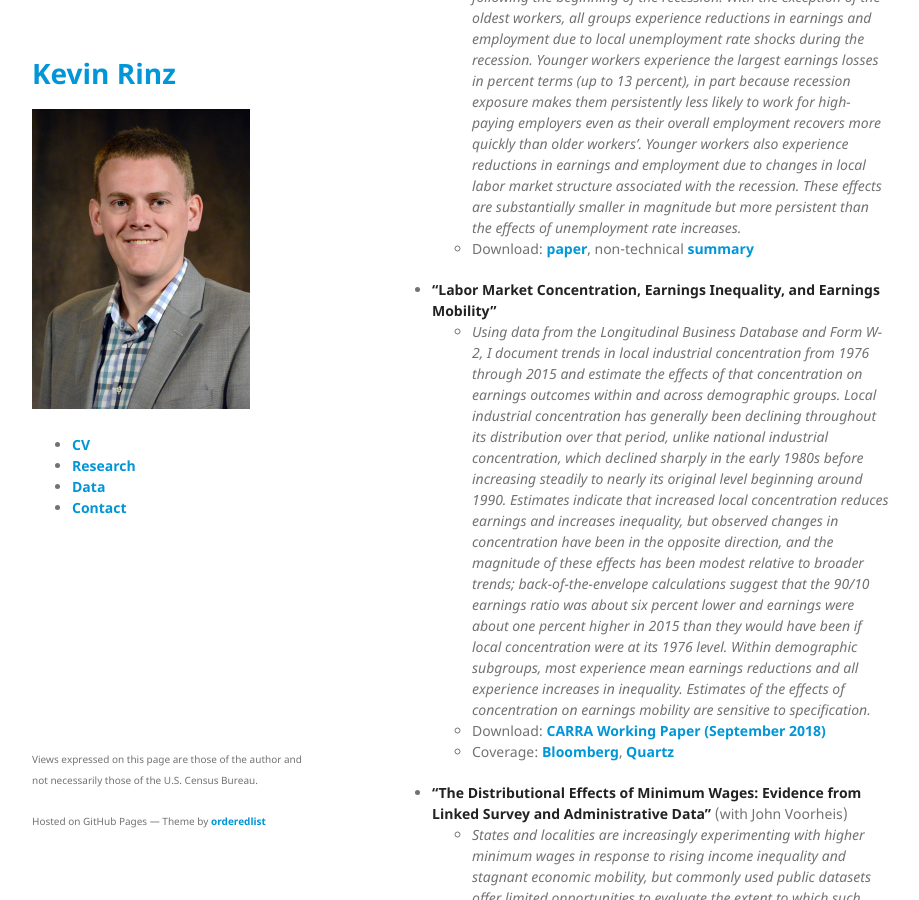
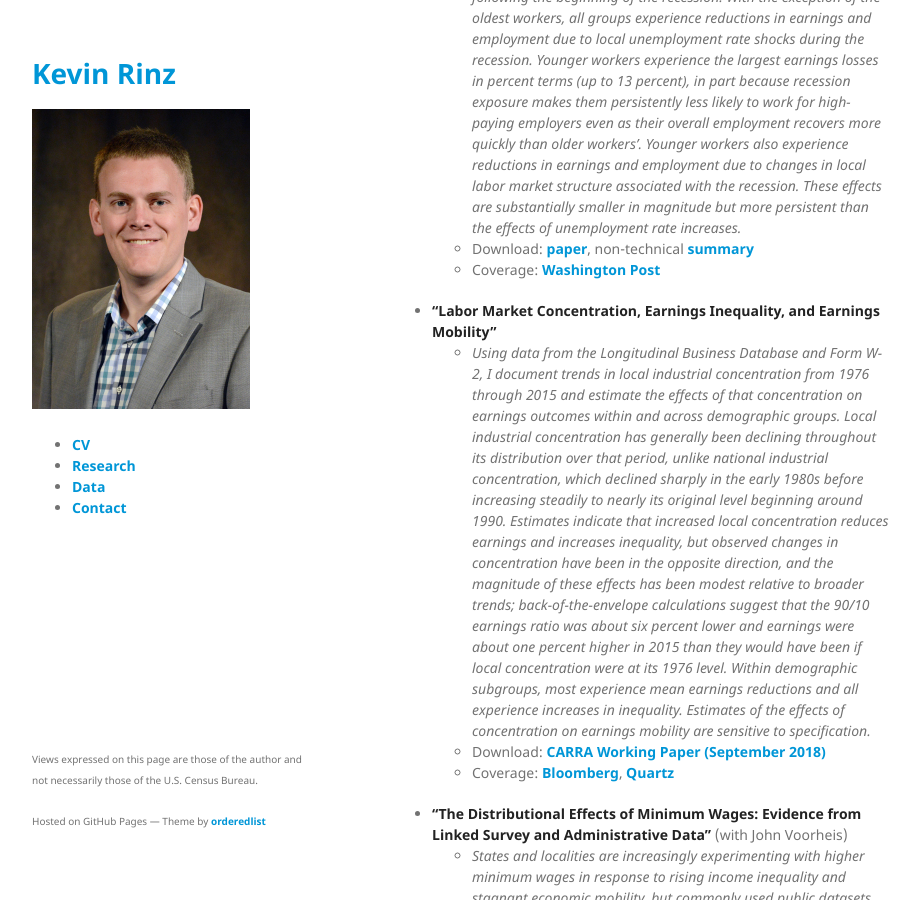
Before and after one commit to kevinrinz/kevinrinz.github.io, a Jekyll site: the page built from research.md, in a window 1280 px wide and 900 px high, scrolled down 1616 px. Shown: the whole window, without its empty margins (178-1097 px from the left). Built offline with Jekyll 4.4.1, drawn with Linux system fonts in a browser that asks for light colours.

Commit message:
update research page

```diff
--- a/research.md
+++ b/research.md
@@ -21,6 +21,7 @@ layout: default
 - **"Did Timing Matter? Life Cycle Differences in Effects of Exposure to the Great Recession"**
   - _Exposure to a recession can have persistent, negative consequences, but does the severity of those consequences depend on when in the life cycle a person is exposed? I estimate the effects of exposure to the Great Recession on employment and earnings outcomes for groups defined by year of birth over the ten years following the beginning of the recession. With the exception of the oldest workers, all groups experience reductions in earnings and employment due to local unemployment rate shocks during the recession. Younger workers experience the largest earnings losses in percent terms (up to 13 percent), in part because recession exposure makes them persistently less likely to work for high-paying employers even as their overall employment recovers more quickly than older workers’. Younger workers also experience reductions in earnings and employment due to changes in local labor market structure associated with the recession. These effects are substantially smaller in magnitude but more persistent than the effects of unemployment rate increases._
   - Download: [paper](recession.pdf){:target="_blank"}, non-technical [summary](recession_summary.pdf){:target="_blank"}
+  - Coverage: [Washington Post](https://www.washingtonpost.com/business/2020/05/27/millennial-recession-covid/){:target="_blank"}
 - **"Labor Market Concentration, Earnings Inequality, and Earnings Mobility"**
   - _Using data from the Longitudinal Business Database and Form W-2, I document trends in local industrial concentration from 1976 through 2015 and estimate the effects of that concentration on earnings outcomes within and across demographic groups. Local industrial concentration has generally been declining throughout its distribution over that period, unlike national industrial concentration, which declined sharply in the early 1980s before increasing steadily to nearly its original level beginning around 1990. Estimates indicate that increased local concentration reduces earnings and increases inequality, but observed changes in concentration have been in the opposite direction, and the magnitude of these effects has been modest relative to broader trends; back-of-the-envelope calculations suggest that the 90/10 earnings ratio was about six percent lower and earnings were about one percent higher in 2015 than they would have been if local concentration were at its 1976 level. Within demographic subgroups, most experience mean earnings reductions and all experience increases in inequality. Estimates of the effects of concentration on earnings mobility are sensitive to specification._
   - Download: [CARRA Working Paper (September 2018)](concentration.pdf){:target="_blank"}
```
